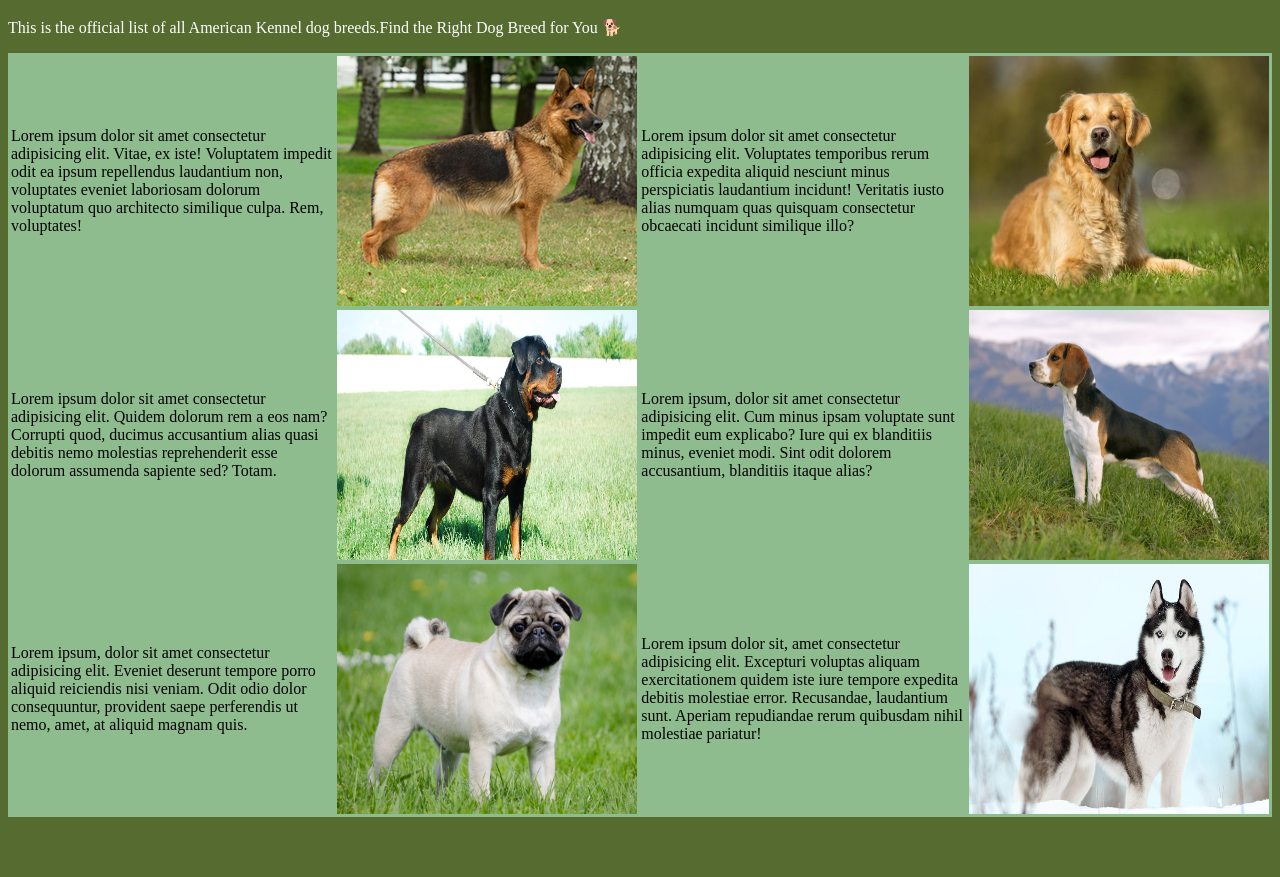
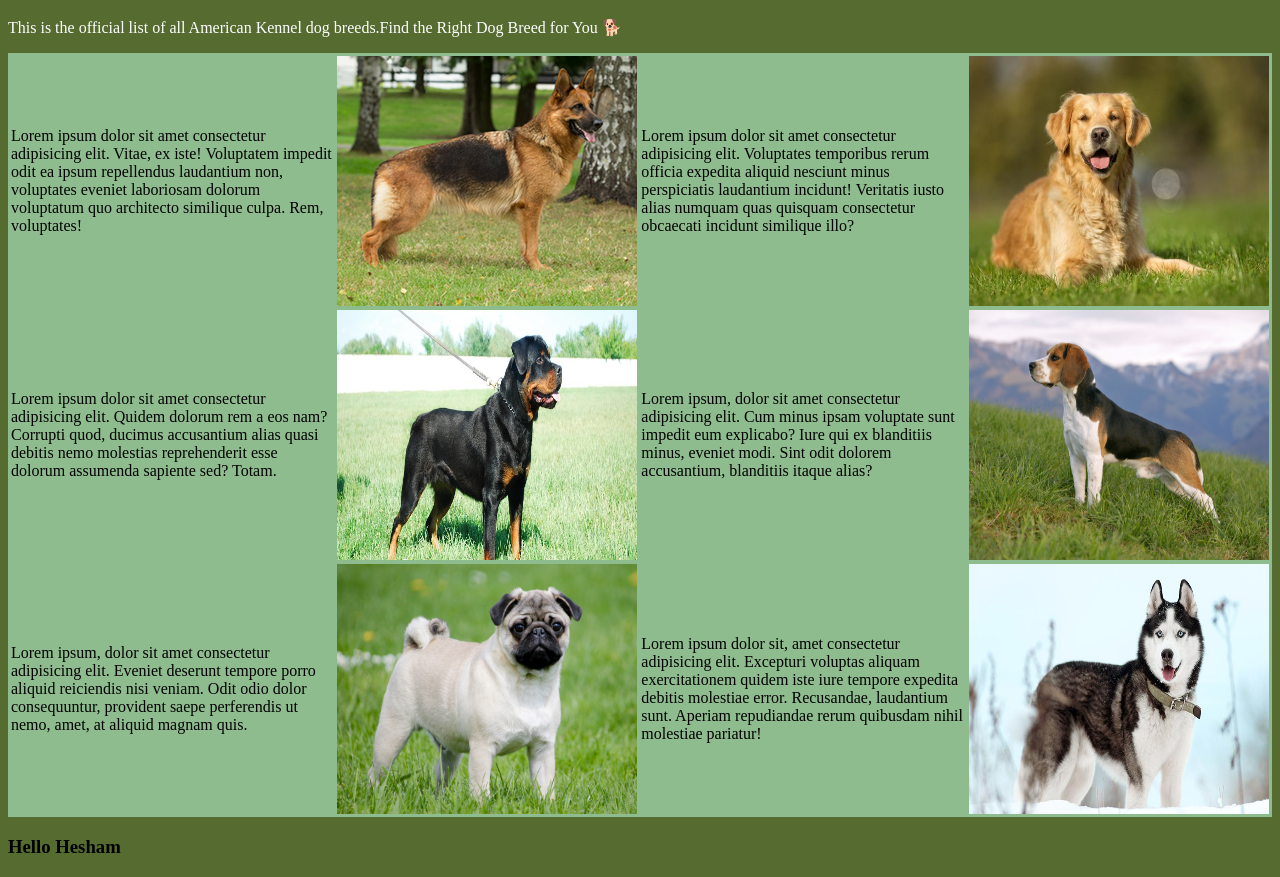
Before and after one commit to AyaAymanMohamed/bloodBank, a plain HTML site: page index.html in a window 1280 px wide. Shown: the part 48-925 px from the top of the page. Before the commit the page ends 873 px from the top, so only its background shows below. Drawn offline with Linux system fonts and the light colour scheme.

Commit message:
add Hello Hesham in H3

```diff
--- a/index.html
+++ b/index.html
@@ -28,5 +28,7 @@
             </tbody>
 
         </table>
+
+        <h3>Hello Hesham</h3>
     </body>
 </html>
```
